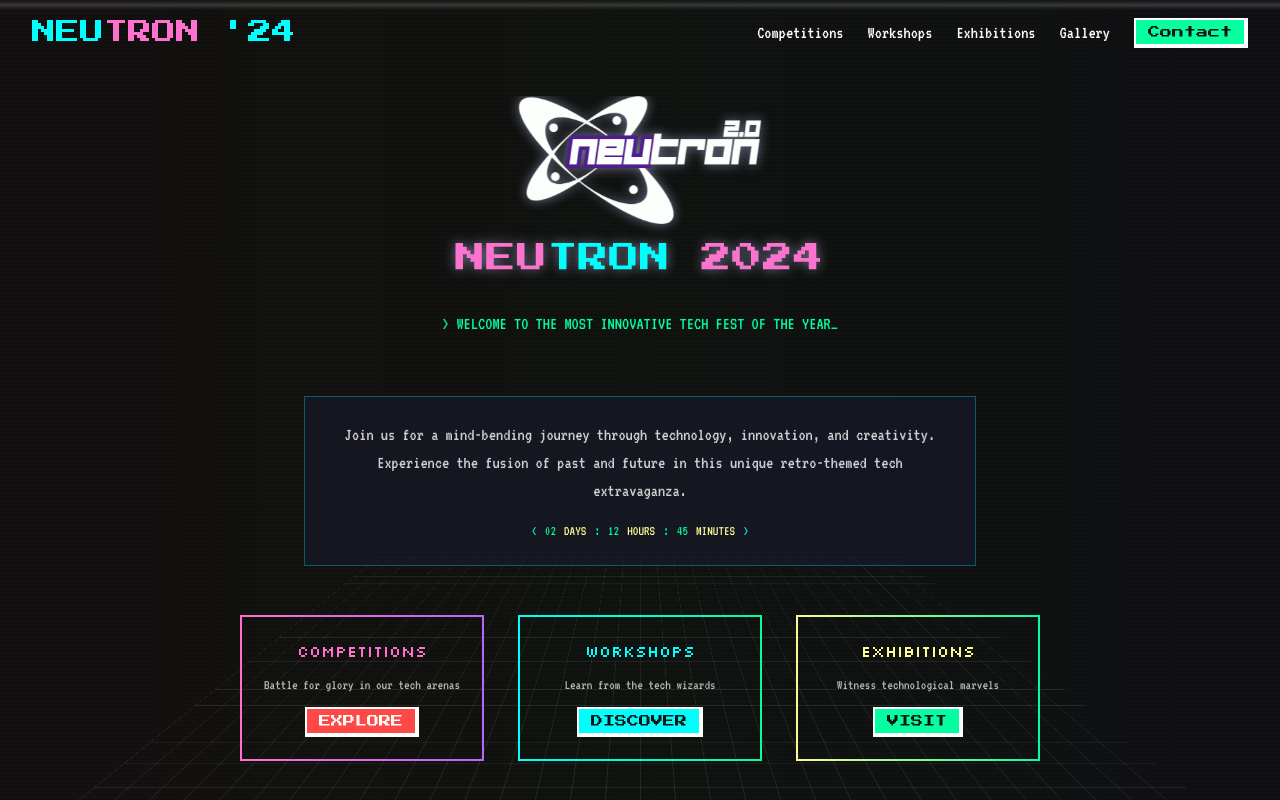
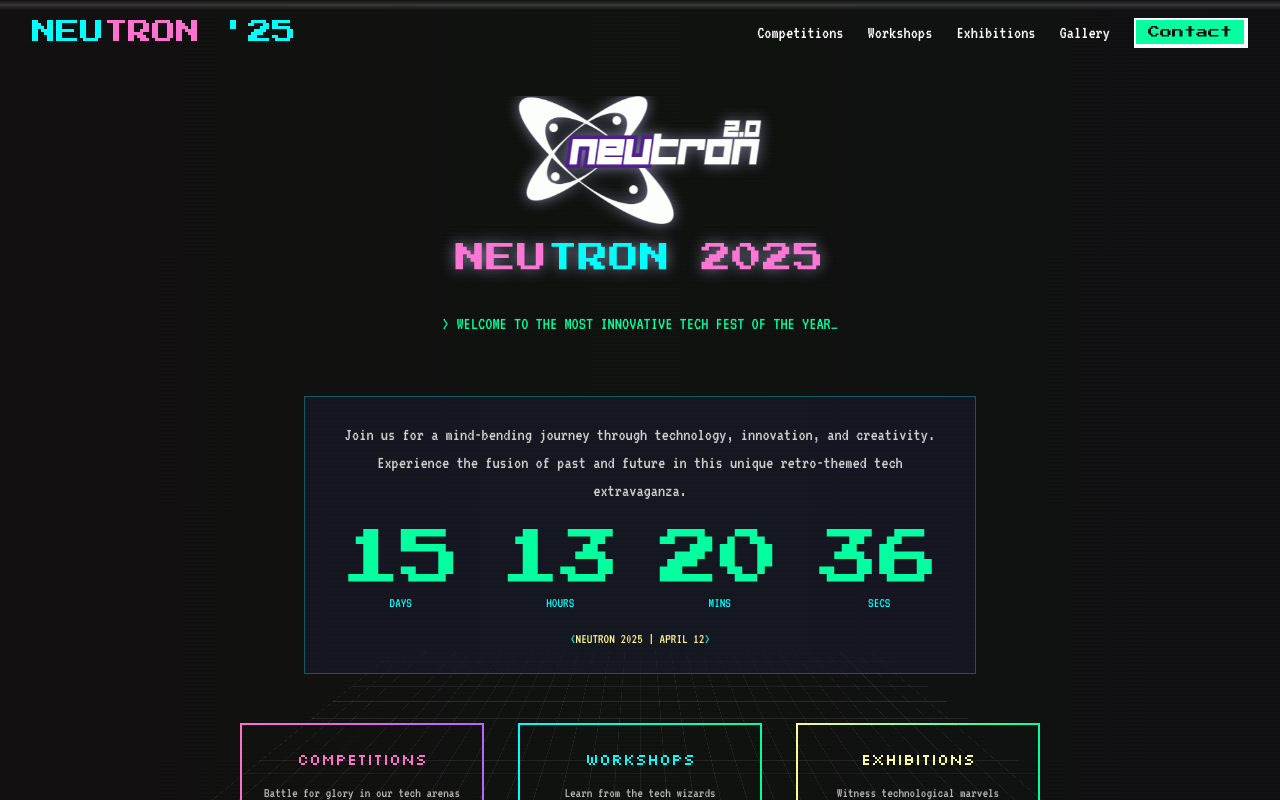
Before and after one commit to puneetk0/retro-festivity-web, a React (Vite) app: page / in a window 1280 px wide. Shown: the top 800 px of the page. Built offline with nearby package versions, Linux system fonts and the light colour scheme.

Commit message:
Update event year and countdown
Update the event year to 2025 and make the countdown timer dynamic and bigger. Also, update the date to April 12th.

```diff
--- a/src/components/Hero.tsx
+++ b/src/components/Hero.tsx
@@ -7,7 +7,14 @@ const Hero = () => {
   const [displayedText, setDisplayedText] = useState('');
   const fullText = 'WELCOME TO THE MOST INNOVATIVE TECH FEST OF THE YEAR';
   const [counter, setCounter] = useState(0);
+  const [timeLeft, setTimeLeft] = useState({
+    days: 0,
+    hours: 0,
+    minutes: 0,
+    seconds: 0
+  });
 
+  // Terminal text typing effect
   useEffect(() => {
     let timeout: NodeJS.Timeout;
 
@@ -20,6 +27,33 @@ const Hero = () => {
 
     return () => clearTimeout(timeout);
   }, [counter, fullText]);
+
+  // Countdown timer effect
+  useEffect(() => {
+    const targetDate = new Date('April 12, 2025 00:00:00').getTime();
+
+    const updateCountdown = () => {
+      const now = new Date().getTime();
+      const difference = targetDate - now;
+
+      if (difference > 0) {
+        setTimeLeft({
+          days: Math.floor(difference / (1000 * 60 * 60 * 24)),
+          hours: Math.floor((difference % (1000 * 60 * 60 * 24)) / (1000 * 60 * 60)),
+          minutes: Math.floor((difference % (1000 * 60 * 60)) / (1000 * 60)),
+          seconds: Math.floor((difference % (1000 * 60)) / 1000)
+        });
+      }
+    };
+
+    // Initial calculation
+    updateCountdown();
+
+    // Update countdown every second
+    const interval = setInterval(updateCountdown, 1000);
+
+    return () => clearInterval(interval);
+  }, []);
 
   return (
     <section className="min-h-screen pt-24 crt-screen">
@@ -34,7 +68,7 @@ const Hero = () => {
             className="h-24 md:h-32 mb-4 animate-glow-pulse"
           />
           <h1 className="retro-title text-retro-pink mb-2 animate-glow-pulse">
-            NEU<span className="text-retro-blue">TRON</span> 2024
+            NEU<span className="text-retro-blue">TRON</span> 2025
           </h1>
           <div className="h-20 flex items-center justify-center">
             <p className="terminal-text text-retro-green">
@@ -45,20 +79,37 @@ const Hero = () => {
         </div>
 
         <div className="max-w-2xl mb-12 border border-retro-blue/30 bg-retro-darkblue/60 p-6 rounded-sm">
-          <p className="terminal-text text-white/80 mb-4">
+          <p className="terminal-text text-white/80 mb-6">
             Join us for a mind-bending journey through technology, innovation, and creativity.
             Experience the fusion of past and future in this unique retro-themed tech extravaganza.
           </p>
-          <div className="flex justify-center space-x-2 text-retro-yellow terminal-text text-sm">
+
+          {/* Larger Countdown Timer */}
+          <div className="grid grid-cols-4 gap-2 md:gap-4 mb-4">
+            <div className="countdown-block">
+              <div className="text-3xl md:text-5xl lg:text-6xl font-retro text-retro-green mb-1">{timeLeft.days.toString().padStart(2, '0')}</div>
+              <div className="terminal-text text-xs md:text-sm text-retro-blue uppercase">Days</div>
+            </div>
+
+            <div className="countdown-block">
+              <div className="text-3xl md:text-5xl lg:text-6xl font-retro text-retro-green mb-1">{timeLeft.hours.toString().padStart(2, '0')}</div>
+              <div className="terminal-text text-xs md:text-sm text-retro-blue uppercase">Hours</div>
+            </div>
+
+            <div className="countdown-block">
+              <div className="text-3xl md:text-5xl lg:text-6xl font-retro text-retro-green mb-1">{timeLeft.minutes.toString().padStart(2, '0')}</div>
+              <div className="terminal-text text-xs md:text-sm text-retro-blue uppercase">Mins</div>
+            </div>
+
+            <div className="countdown-block">
+              <div className="text-3xl md:text-5xl lg:text-6xl font-retro text-retro-green mb-1">{timeLeft.seconds.toString().padStart(2, '0')}</div>
+              <div className="terminal-text text-xs md:text-sm text-retro-blue uppercase">Secs</div>
+            </div>
+          </div>
+
+          <div className="text-center terminal-text text-sm text-retro-yellow">
             <span className="text-retro-blue">&lt;</span>
-            <span className="text-retro-green">02</span>
-            <span>DAYS</span>
-            <span className="text-retro-blue">:</span>
-            <span className="text-retro-green">12</span>
-            <span>HOURS</span>
-            <span className="text-retro-blue">:</span>
-            <span className="text-retro-green">45</span>
-            <span>MINUTES</span>
+            <span>NEUTRON 2025 | APRIL 12</span>
             <span className="text-retro-blue">&gt;</span>
           </div>
         </div>
--- a/src/components/Navbar.tsx
+++ b/src/components/Navbar.tsx
@@ -1,3 +1,4 @@
+
 import { useState, useEffect } from 'react';
 import { Link, useLocation } from 'react-router-dom';
 import { Menu, X } from 'lucide-react';
@@ -37,7 +38,7 @@ const Navbar = () => {
           className="hover:animate-text-flicker"
         >
           <span className="font-retro text-retro-blue text-xl md:text-2xl">
-            NEU<span className="text-retro-pink">TRON</span> '24
+            NEU<span className="text-retro-pink">TRON</span> '25
           </span>
         </Link>
 
```
Also changed, not shown: src/components/Footer.tsx (+3 -4 lines).
